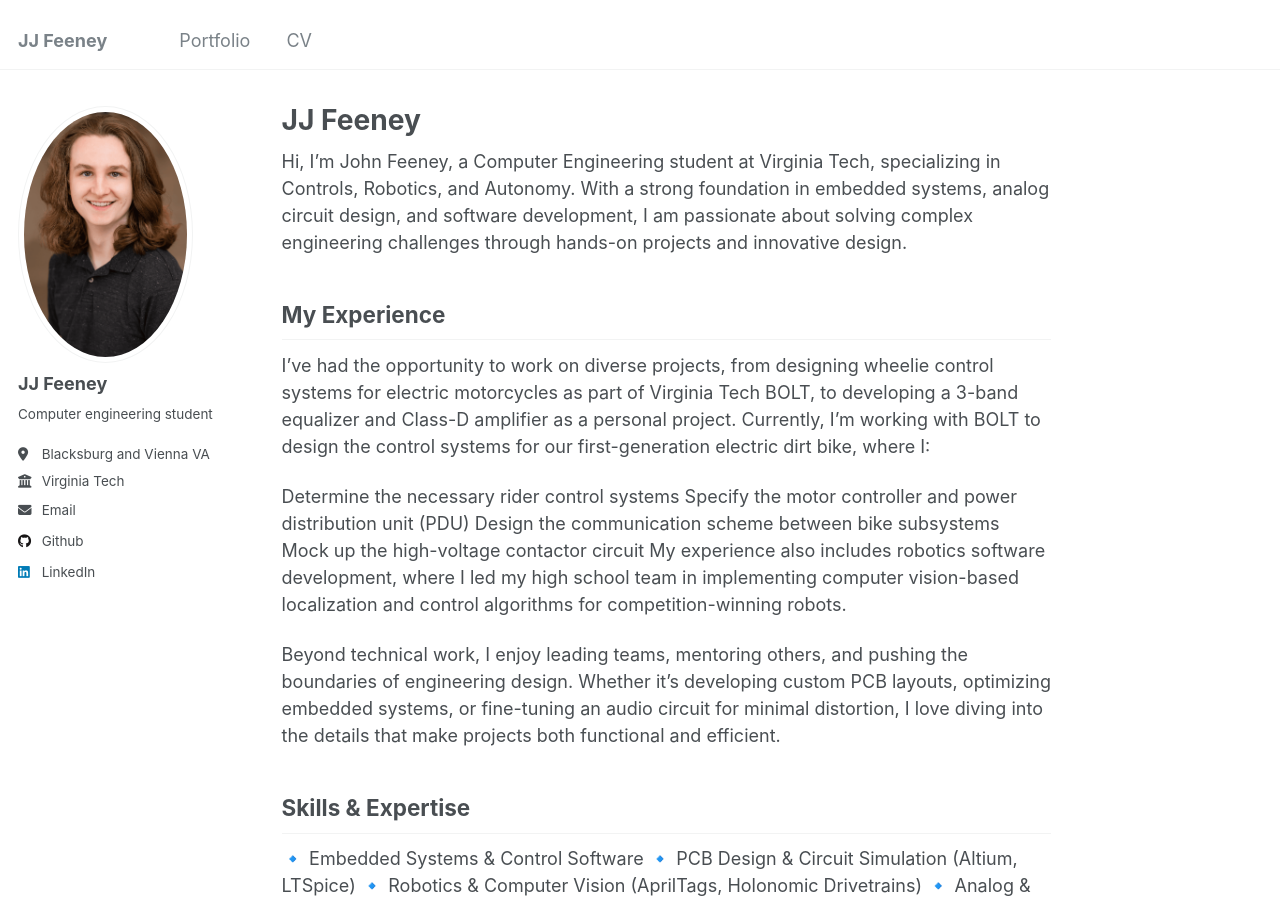
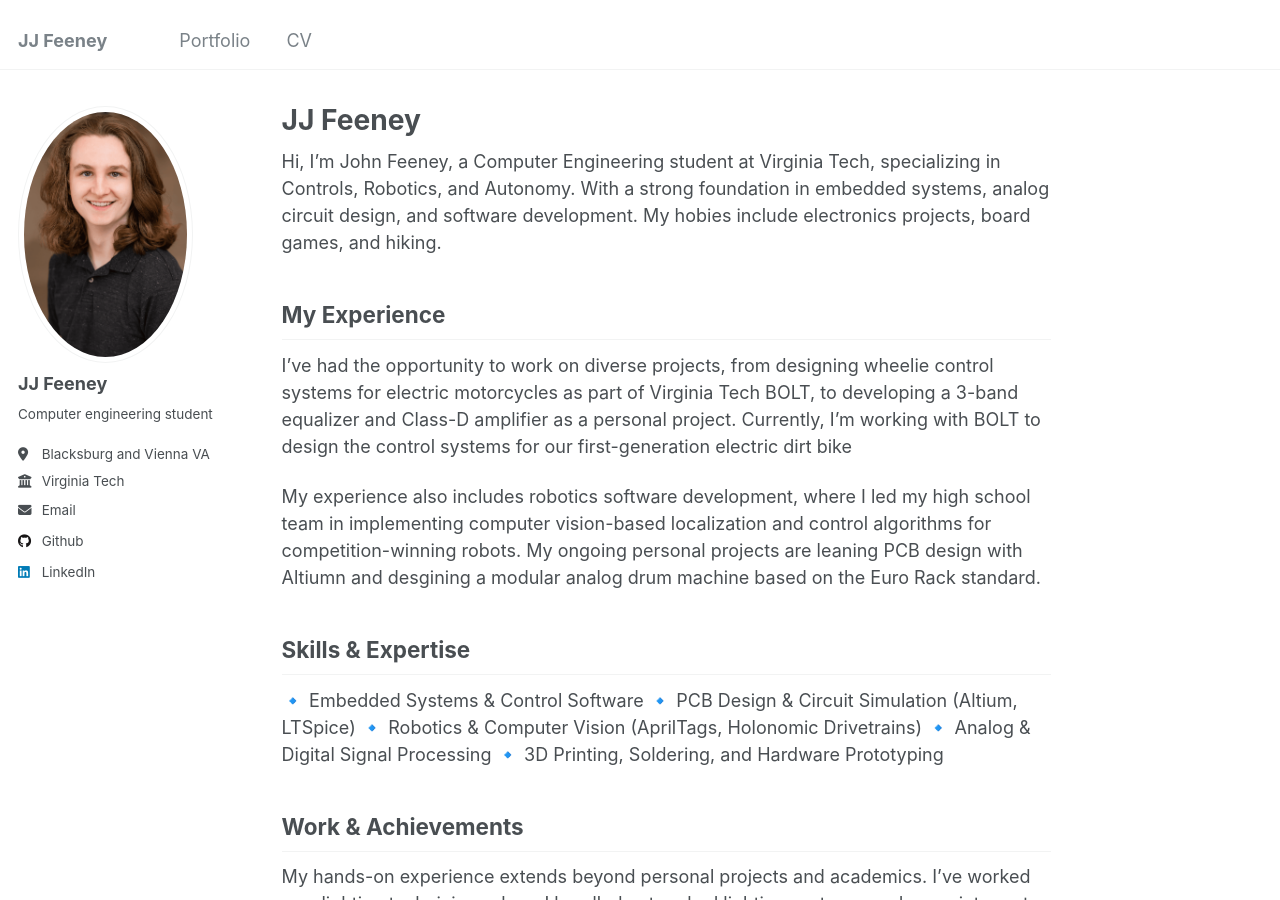
Before and after one commit to Jfee04/Jfee04.github.io, a Jekyll site: the page built from _pages/about.md, in a window 1280 px wide and 900 px high. Built offline with Jekyll 4.4.1, drawn with Linux system fonts in a browser that asks for light colours.

Commit message:
updated about me and pictures

```diff
--- a/_pages/about.md
+++ b/_pages/about.md
@@ -7,18 +7,11 @@ redirect_from:
   - /about.html
 ---
 
-Hi, I’m John Feeney, a Computer Engineering student at Virginia Tech, specializing in Controls, Robotics, and Autonomy. With a strong foundation in embedded systems, analog circuit design, and software development, I am passionate about solving complex engineering challenges through hands-on projects and innovative design.
+Hi, I’m John Feeney, a Computer Engineering student at Virginia Tech, specializing in Controls, Robotics, and Autonomy. With a strong foundation in embedded systems, analog circuit design, and software development. My hobies include electronics projects, board games, and hiking.
+## My Experience ##
+I’ve had the opportunity to work on diverse projects, from designing wheelie control systems for electric motorcycles as part of Virginia Tech BOLT, to developing a 3-band equalizer and Class-D amplifier as a personal project. Currently, I’m working with BOLT to design the control systems for our first-generation electric dirt bike
 
-## My Experience ##
-I’ve had the opportunity to work on diverse projects, from designing wheelie control systems for electric motorcycles as part of Virginia Tech BOLT, to developing a 3-band equalizer and Class-D amplifier as a personal project. Currently, I’m working with BOLT to design the control systems for our first-generation electric dirt bike, where I:
-
-Determine the necessary rider control systems
-Specify the motor controller and power distribution unit (PDU)
-Design the communication scheme between bike subsystems
-Mock up the high-voltage contactor circuit
-My experience also includes robotics software development, where I led my high school team in implementing computer vision-based localization and control algorithms for competition-winning robots.
-
-Beyond technical work, I enjoy leading teams, mentoring others, and pushing the boundaries of engineering design. Whether it’s developing custom PCB layouts, optimizing embedded systems, or fine-tuning an audio circuit for minimal distortion, I love diving into the details that make projects both functional and efficient.
+My experience also includes robotics software development, where I led my high school team in implementing computer vision-based localization and control algorithms for competition-winning robots. My ongoing personal projects are leaning PCB design with Altiumn and desgining a modular analog drum machine based on the Euro Rack standard.
 
 ## Skills & Expertise ##
 🔹 Embedded Systems & Control Software
```
Also changed, not shown: 2 other files.
